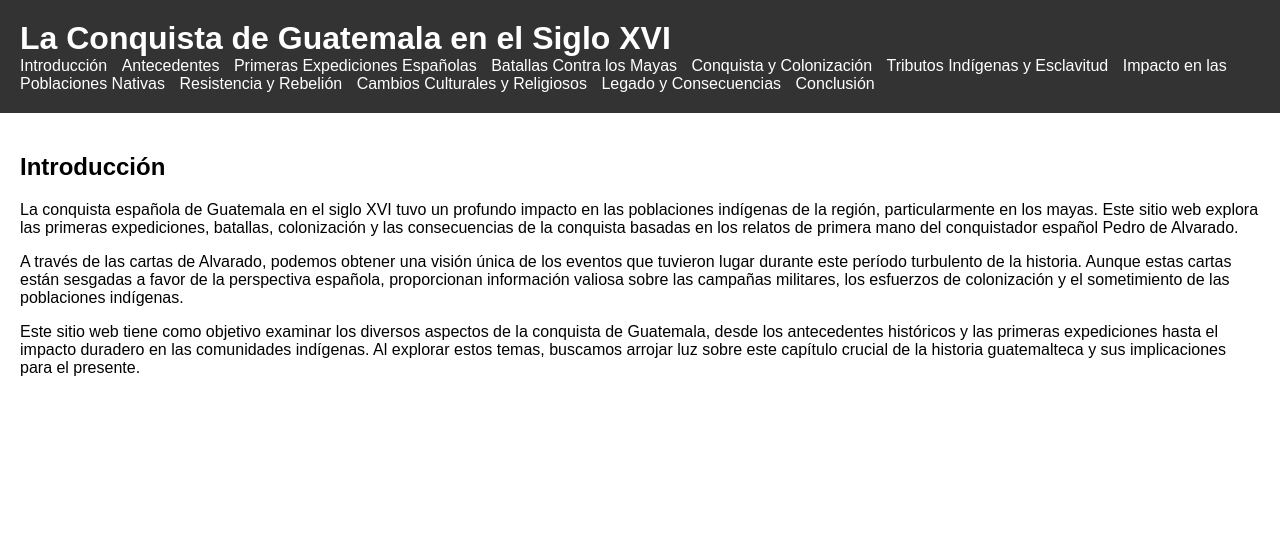
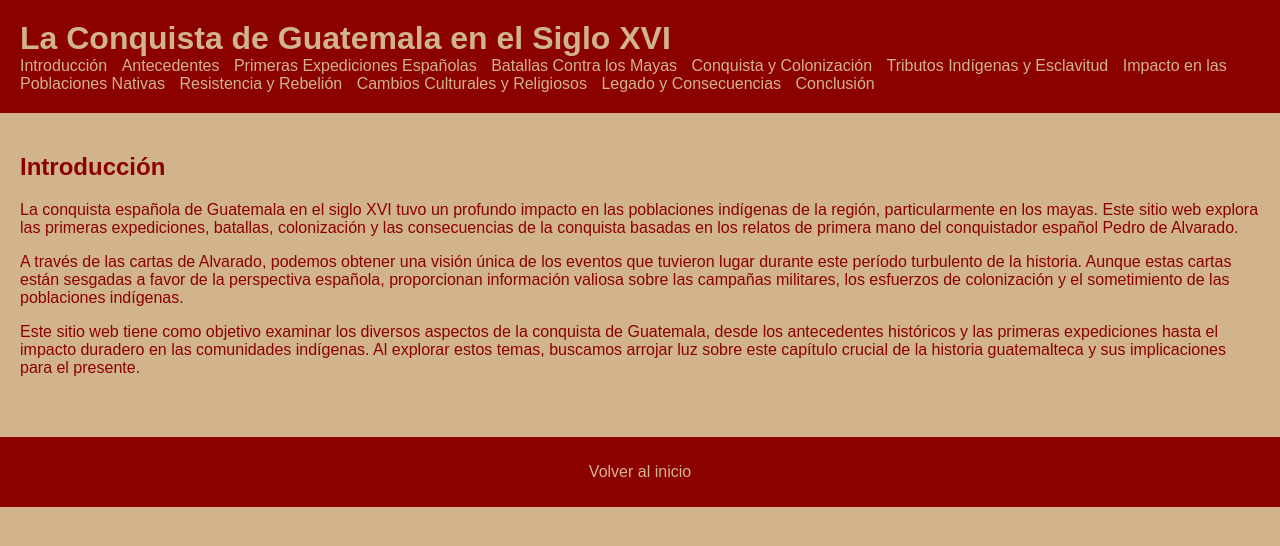
Before and after one commit to toto24s/toto24s.github.io, a plain HTML site: page index.html in a window 1280 px wide. Drawn offline with Linux system fonts and the light colour scheme.

Commit message:
fourth try

```diff
--- a/css/style.css
+++ b/css/style.css
@@ -1,14 +1,17 @@
+/* Add your custom styles here */
 /* Add your custom styles here */
 
 body {
     font-family: Arial, sans-serif;
     margin: 0;
     padding: 0;
+    background-color: #D2B48C;
+    color: #8B0000;
 }
 
 header {
-    background-color: #333;
-    color: #fff;
+    background-color: #8B0000;
+    color: #D2B48C;
     padding: 20px;
 }
 
@@ -28,7 +31,7 @@ nav ul li {
 }
 
 nav ul li a {
-    color: #fff;
+    color: #D2B48C;
     text-decoration: none;
 }
 
@@ -45,3 +48,15 @@ img {
     height: auto;
     margin-bottom: 20px;
 }
+
+footer {
+    background-color: #8B0000;
+    color: #D2B48C;
+    padding: 10px;
+    text-align: center;
+}
+
+footer a {
+    color: #D2B48C;
+    text-decoration: none;
+}
--- a/index.html
+++ b/index.html
@@ -5,6 +5,12 @@
     <meta name="viewport" content="width=device-width, initial-scale=1.0">
     <title>La Conquista de Guatemala en el Siglo XVI</title>
     <link rel="stylesheet" href="css/style.css">
+    <style>
+        body {
+            background-color: #D2B48C;
+            color: #8B0000;
+        }
+    </style>
 </head>
 <body>
     <header>
@@ -34,5 +40,9 @@
             <p>Este sitio web tiene como objetivo examinar los diversos aspectos de la conquista de Guatemala, desde los antecedentes históricos y las primeras expediciones hasta el impacto duradero en las comunidades indígenas. Al explorar estos temas, buscamos arrojar luz sobre este capítulo crucial de la historia guatemalteca y sus implicaciones para el presente.</p>
         </section>
     </main>
+
+    <footer>
+        <p><a href="index.html">Volver al inicio</a></p>
+    </footer>
 </body>
 </html>
```
Also changed, not shown: antecedentes.html (+7 -0 lines), batallas.html (+7 -0 lines), cambios-culturales.html (+7 -0 lines), conclusion.html (+6 -0 lines), conquista.html (+6 -0 lines), expediciones.html (+7 -0 lines), impacto.html (+7 -1 lines), legado.html (+7 -1 lines), resistencia.html (+8 -0 lines), tributos.html (+7 -0 lines).
